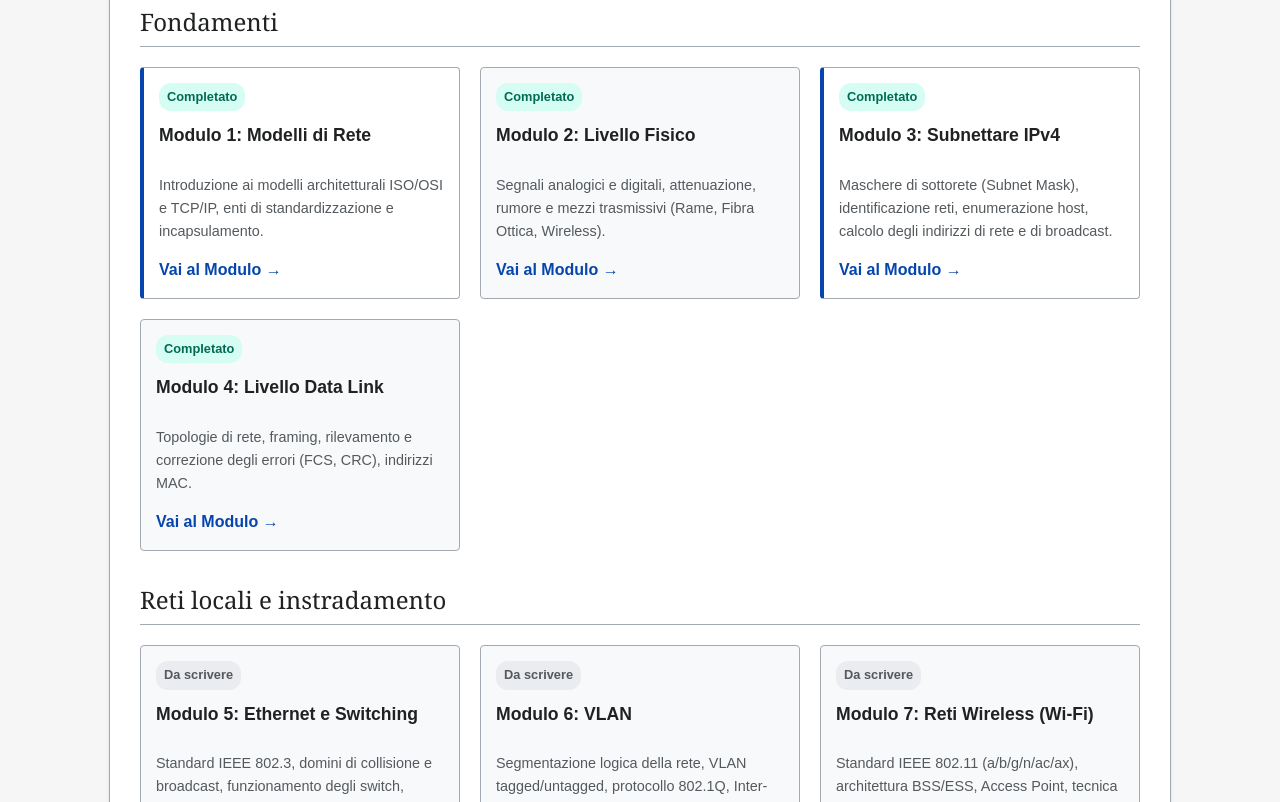
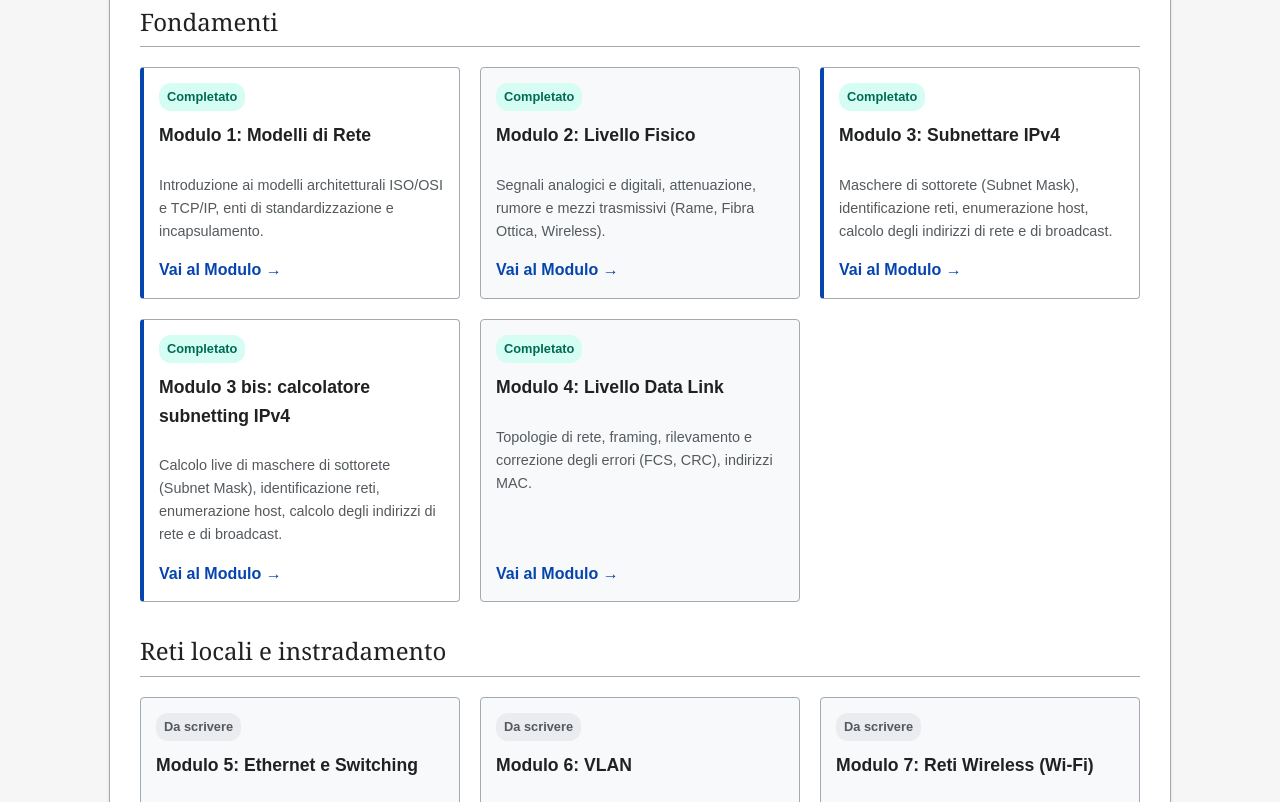
Before and after one commit to salvatorecapolupo/sistemi_e_reti, a plain HTML site: page index.html in a window 1280 px wide. Shown: the part 404-1206 px from the top of the page. Drawn offline with Linux system fonts and the light colour scheme.

Commit message:
Update index.html

```diff
--- a/index.html
+++ b/index.html
@@ -199,6 +199,13 @@
             <a href="modulo_3.html" class="module-link">Vai al Modulo →</a>
         </div>
 
+        <div class="module-card active">
+            <span class="badge available">Completato</span>
+            <h3>Modulo 3 bis: calcolatore subnetting IPv4</h3>
+            <p class="module-desc">Calcolo live di maschere di sottorete (Subnet Mask), identificazione reti, enumerazione host, calcolo degli indirizzi di rete e di broadcast.</p>
+            <a href="modulo_3_bis.html" class="module-link">Vai al Modulo →</a>
+        </div>
+
         <div class="module-card">
             <span class="badge available">Completato</span>
             <h3>Modulo 4: Livello Data Link</h3>
```
